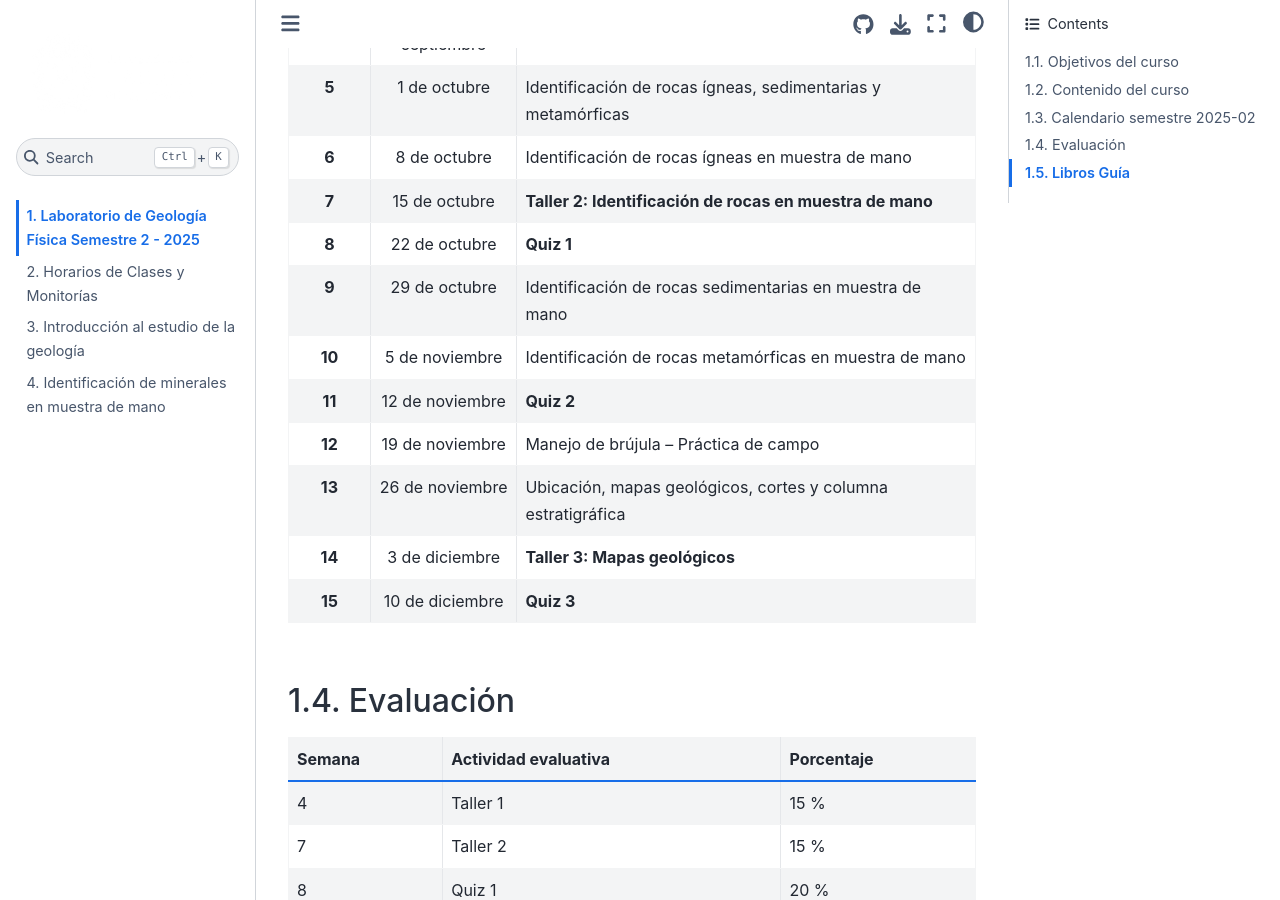
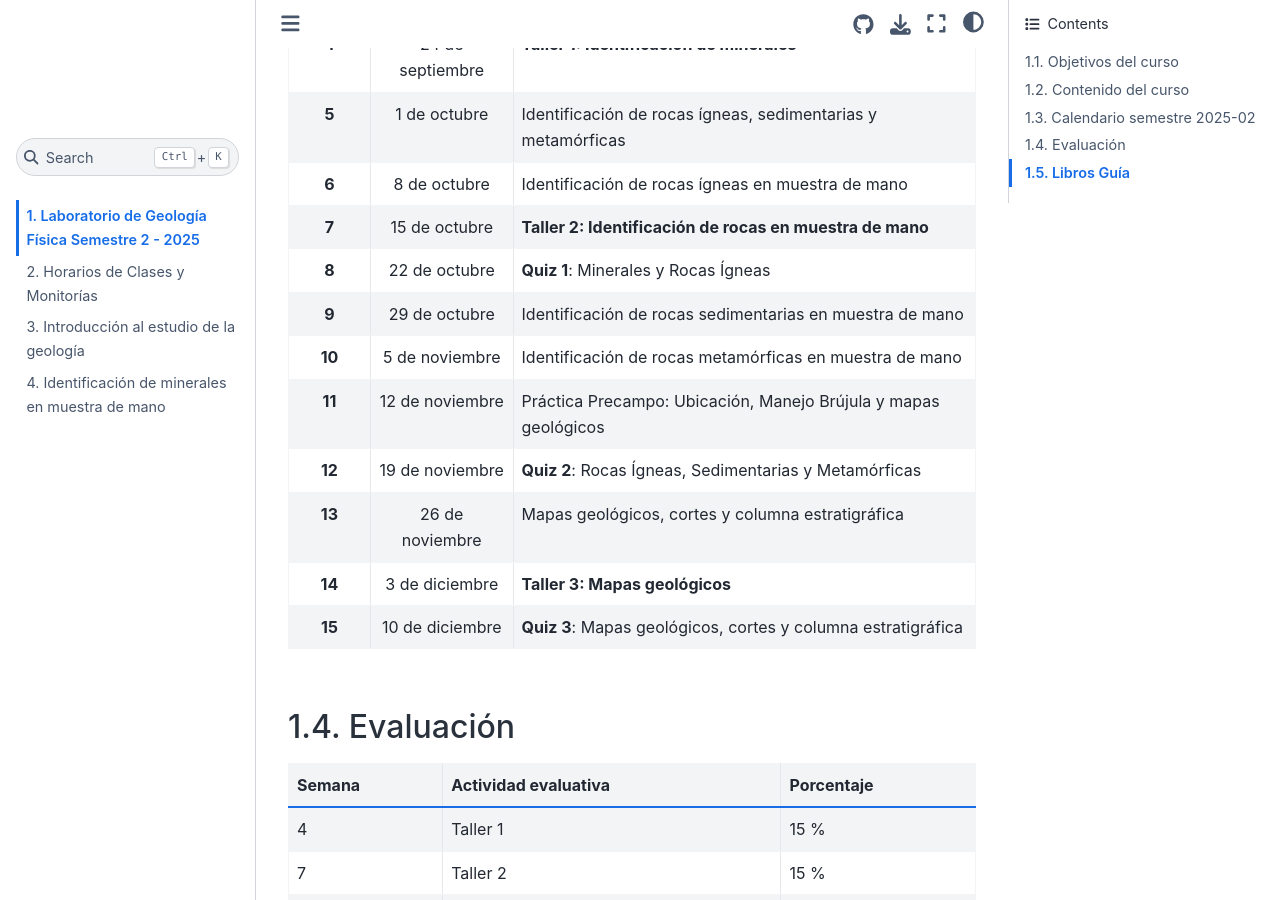
Before and after one commit to oisanchezp/Laboratorio_Geologia_Fisica, a Jupyter Book: the page built from objetivos_contenido.md, in a window 1280 px wide and 900 px high, scrolled down 2193 px. Built offline with Jupyter Book 1.0.4 settings and Sphinx 7.4.7 and the Sphinx Book theme 1.1.4, drawn with Linux system fonts in a browser that asks for light colours.

```diff
--- a/objetivos_contenido.md
+++ b/objetivos_contenido.md
@@ -62,14 +62,14 @@
 | **5**      | 1 de octubre     | Identificación de rocas ígneas, sedimentarias y metamórficas |
 | **6**      | 8 de octubre     | Identificación de rocas ígneas en muestra de mano          |
 | **7**      | 15 de octubre    | **Taller 2: Identificación de rocas en muestra de mano**   |
-| **8**      | 22 de octubre    | **Quiz 1**                                                 |
+| **8**      | 22 de octubre    | **Quiz 1**: Minerales y Rocas Ígneas                       |
 | **9**      | 29 de octubre    | Identificación de rocas sedimentarias en muestra de mano   |
 | **10**     | 5 de noviembre   | Identificación de rocas metamórficas en muestra de mano    |
-| **11**     | 12 de noviembre  | **Quiz 2**                                                 |
-| **12**     | 19 de noviembre  | Manejo de brújula – Práctica de campo                      |
-| **13**     | 26 de noviembre  | Ubicación, mapas geológicos, cortes y columna estratigráfica |
+| **11**     | 12 de noviembre  | Práctica Precampo: Ubicación, Manejo Brújula y mapas geológicos      |
+| **12**     | 19 de noviembre  | **Quiz 2**: Rocas Ígneas, Sedimentarias y Metamórficas     |
+| **13**     | 26 de noviembre  | Mapas geológicos, cortes y columna estratigráfica          |
 | **14**     | 3 de diciembre   | **Taller 3: Mapas geológicos**                             |
-| **15**     | 10 de diciembre  | **Quiz 3**                                                 |
+| **15**     | 10 de diciembre  | **Quiz 3**: Mapas geológicos, cortes y columna estratigráfica |
 
 
 ## Evaluación
```
